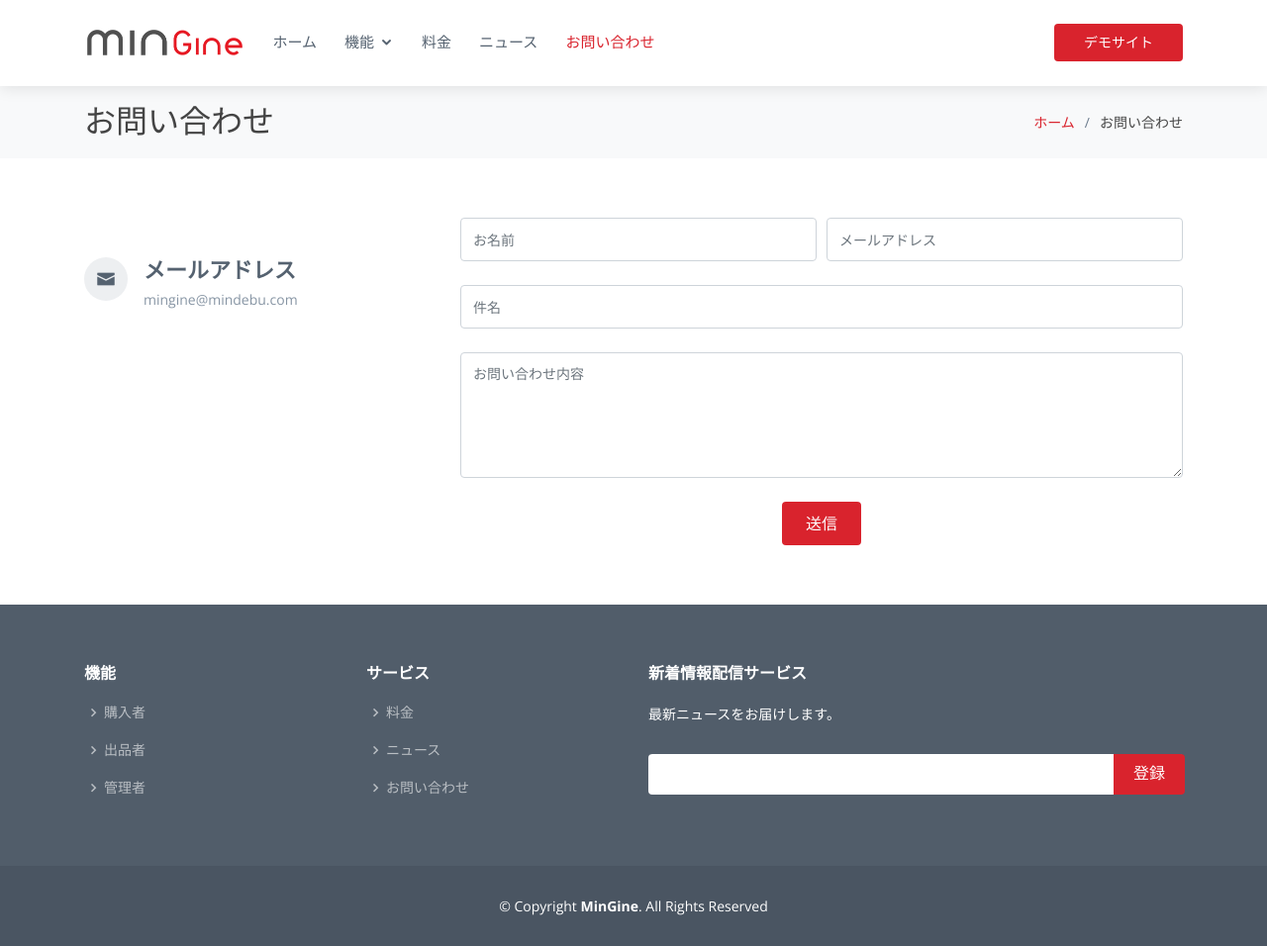
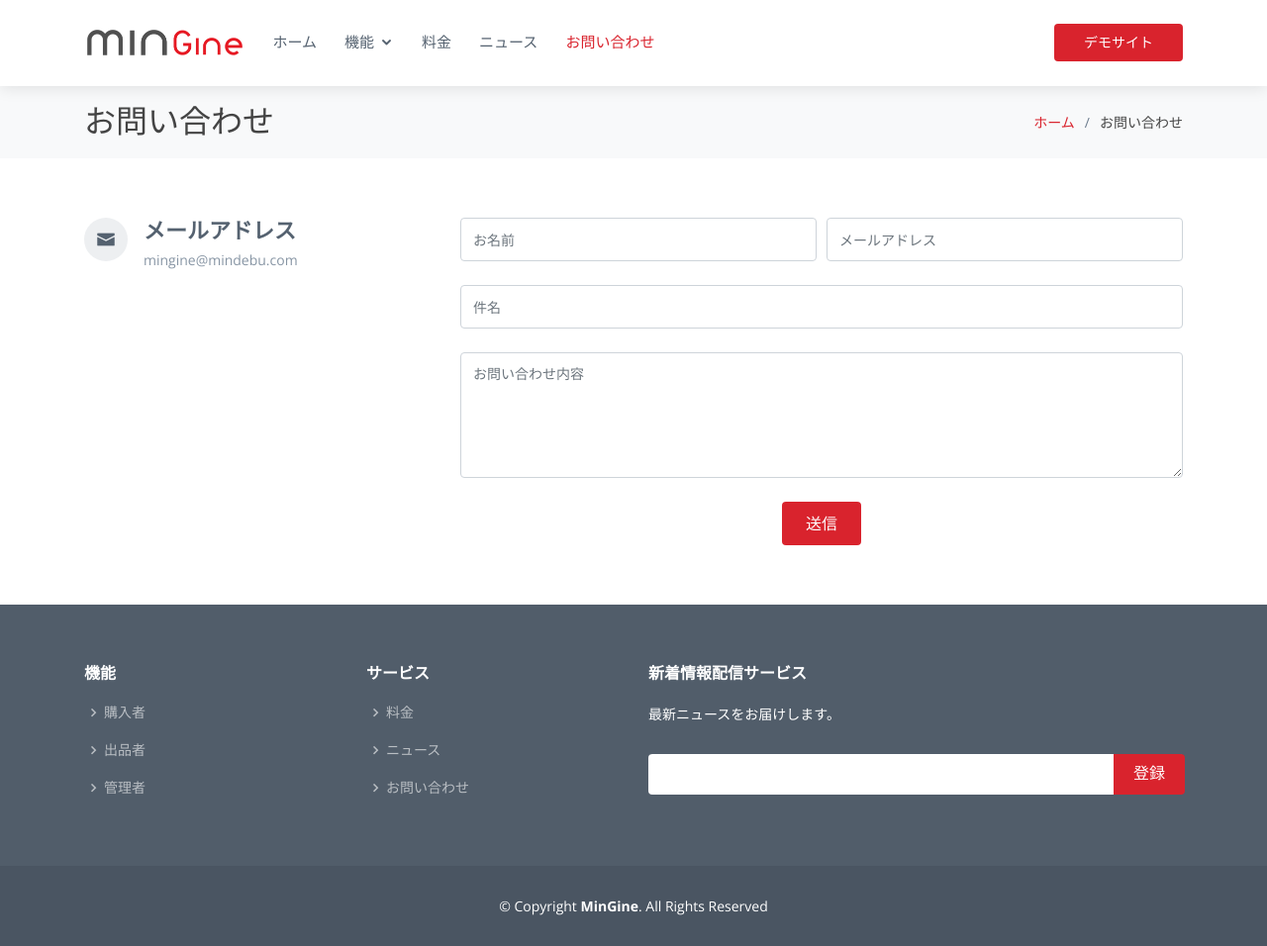
Before and after one commit to MinUFO/minshop, a Jekyll site: the page built from contact.html, in a window 1280 px wide and 956 px high. Shown: the whole window at 99% size. Built offline with Jekyll 4.4.1, drawn with Linux system fonts in a browser that asks for light colours.

Commit message:
for loop start at 1

```diff
--- a/contact.html
+++ b/contact.html
@@ -13,7 +13,7 @@
       <div class="col-lg-4">
         <div class="info">
           {%- for contact in page.contactMethods %}
-          <div class="{% if forloop.index > 0 %}email{% else %}address{% endif %}">
+          <div class="{% if forloop.index > 1 %}email{% else %}address{% endif %}">
             <i class="{{ contact.icon }}"></i>
             <h4>{{ contact.title }}</h4>
             <p>{{ contact.text }}</p>
```
